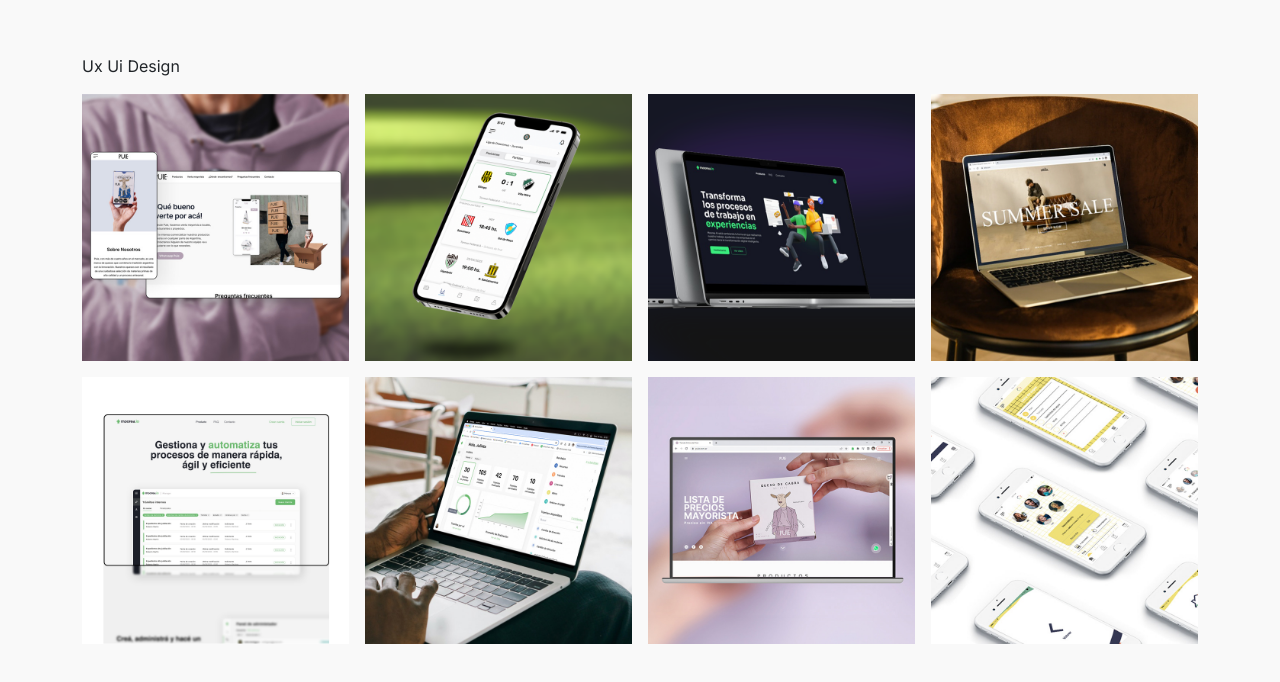
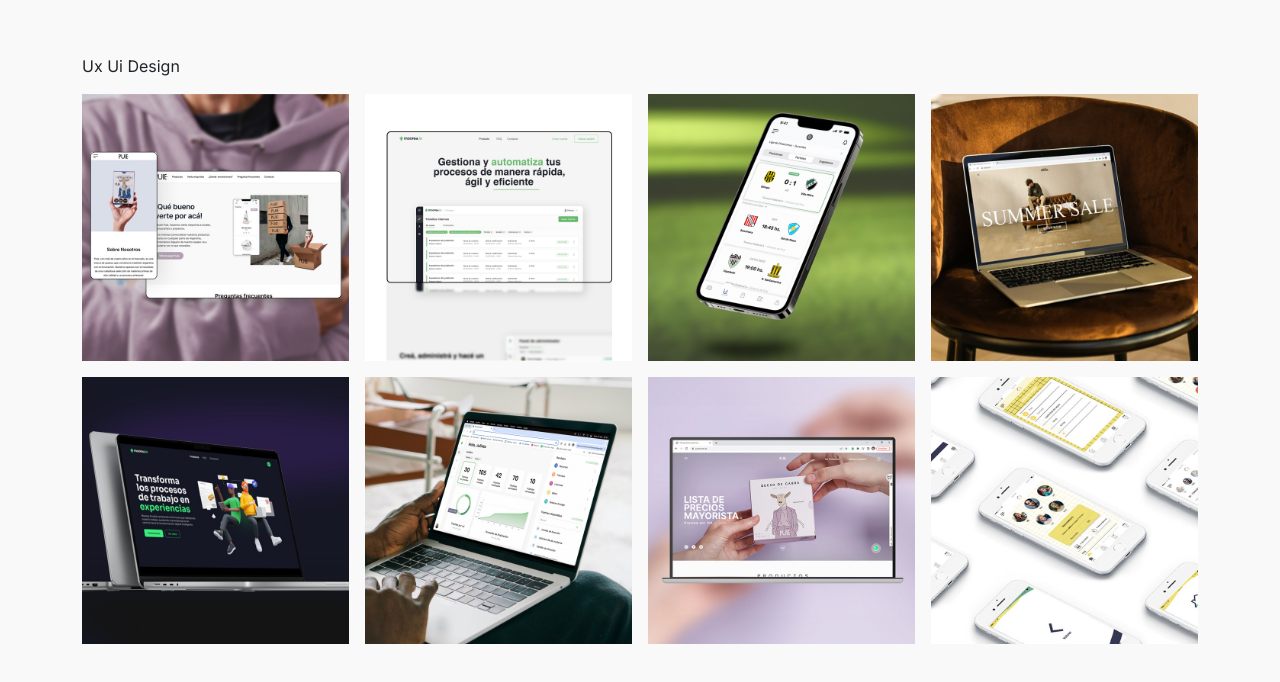
Before and after one commit to elisaetchecopar/portfolio, a website: page index.html in a window 1280 px wide. Shown: the part 1800-2482 px from the top of the page. Drawn offline with nearby package versions, Linux system fonts and the light colour scheme.

Commit message:
con moorea saas

```diff
--- a/index.html
+++ b/index.html
@@ -86,10 +86,10 @@
                             <a href="./paginas/puie-site.html"><img src="./imagenes/projects/site4.jpg" alt="Site puie"></a>
                         </div>
                         <div class="card-project col-12 col-md-6 col-xl-3">
-                            <a href="./paginas/preguntas-frecuentes.html"><img src="./imagenes/projects/futbol.png" alt="Futbol"></a>
+                            <a target="_blank" href="https://saas.moorea.io/"><img src="./imagenes/projects/saassite.jpg" alt="moosaassite"></a>
                         </div>
                         <div class="card-project col-12 col-md-6 col-xl-3">
-                            <a target="_blank" href="https://moorea.io/"><img src="./imagenes/projects/moorea.png" alt="moorea"></a>
+                            <a href="./paginas/preguntas-frecuentes.html"><img src="./imagenes/projects/futbol.png" alt="Futbol"></a>
                         </div>
                         <div class="card-project col-12 col-md-6 col-xl-3">
                             <a target="_blank" href="https://www.behance.net/gallery/152378529/Ui-Design-Attilas-e-commerce"><img src="./imagenes/projects/atila.png" alt="Atila"></a>
@@ -97,7 +97,7 @@
                     </div>
                     <div class="row gx-3">
                         <div class="card-project col-12 col-md-6 col-xl-3">
-                            <img src="./imagenes/projects/saassite.jpg" alt="moosaassite">
+                            <a target="_blank" href="https://moorea.io/"><img src="./imagenes/projects/moorea.png" alt="moorea"></a>
                         </div>
                         <div class="card-project col-12 col-md-6 col-xl-3">
                             <a href="./paginas/contacto.html"><img src="./imagenes/projects/jira.jpg" alt="moorea"></a>
```
